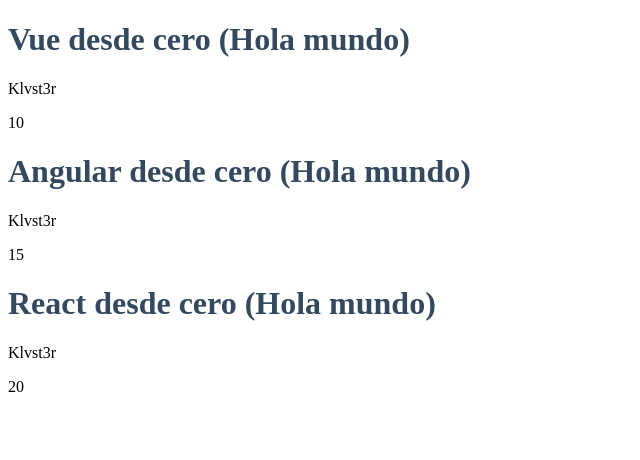
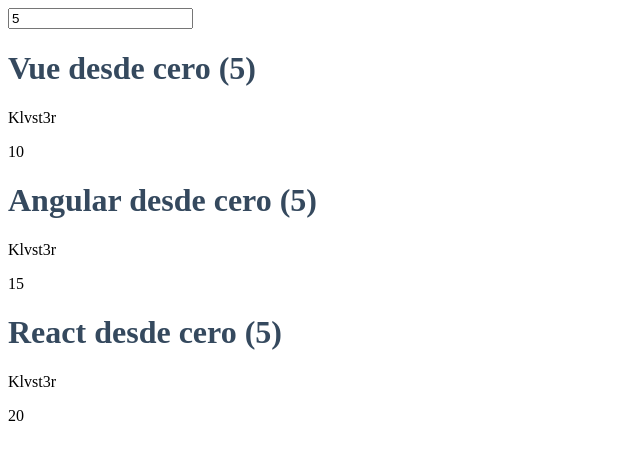
Before and after one commit to Klvst3r/vue3, a Vue app: page / in a window 1280 px wide. Shown: the top 460 px of the page, without its empty margins (0-640 px from the left). Built offline with nearby package versions, Linux system fonts and the light colour scheme.

Commit message:
11. Enviar valores string o numerico entre componentes

```diff
--- a/src/App.vue
+++ b/src/App.vue
@@ -24,10 +24,12 @@
 ]
 
 //Pasamos el atributo de manera dinamica:
-const prueba = ref('Hola mundo')
+const prueba = ref(5)
 </script>
 
 <template>
+  <input type="text" v-model="prueba" />
+
   <DetailCourse v-for="course in courses" :course :prueba />
 </template>
 <!-- h1 { color: #35495e; } -->
--- a/src/components/DetailCourse.vue
+++ b/src/components/DetailCourse.vue
@@ -1,7 +1,11 @@
 <script setup>
-const { course, prueba } = defineProps(['course', 'prueba'])
+const { course, prueba } = defineProps({
+  course: Object,
+  prueba: [String, Number],
+})
 
-console.log(course)
+//console.log(course)
+//prueba = 'Hola mundo desde el componente hijo'
 </script>
 
 <template>
```
Also changed, not shown: 1 other file (tests, documents, lock files or other folders).
